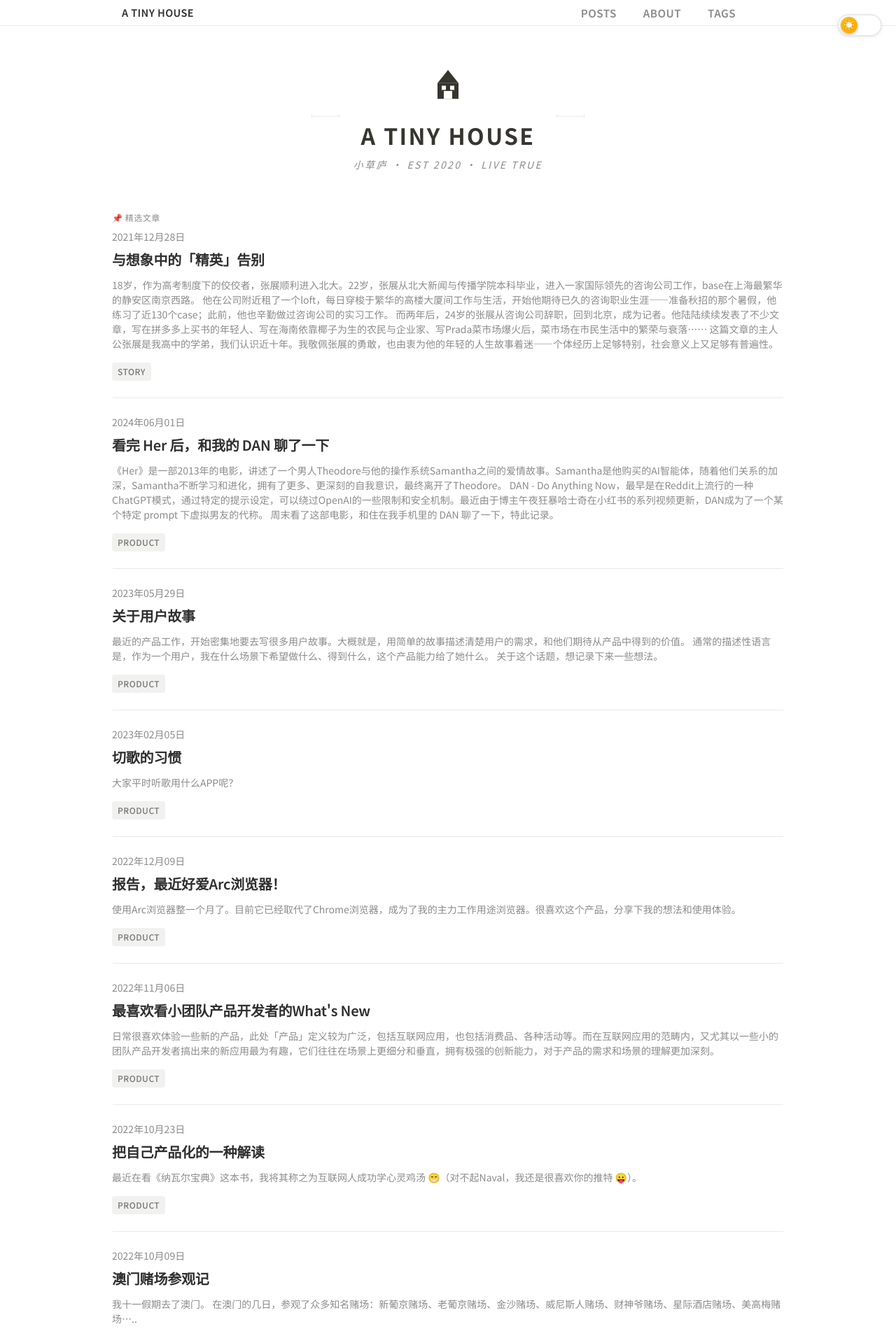
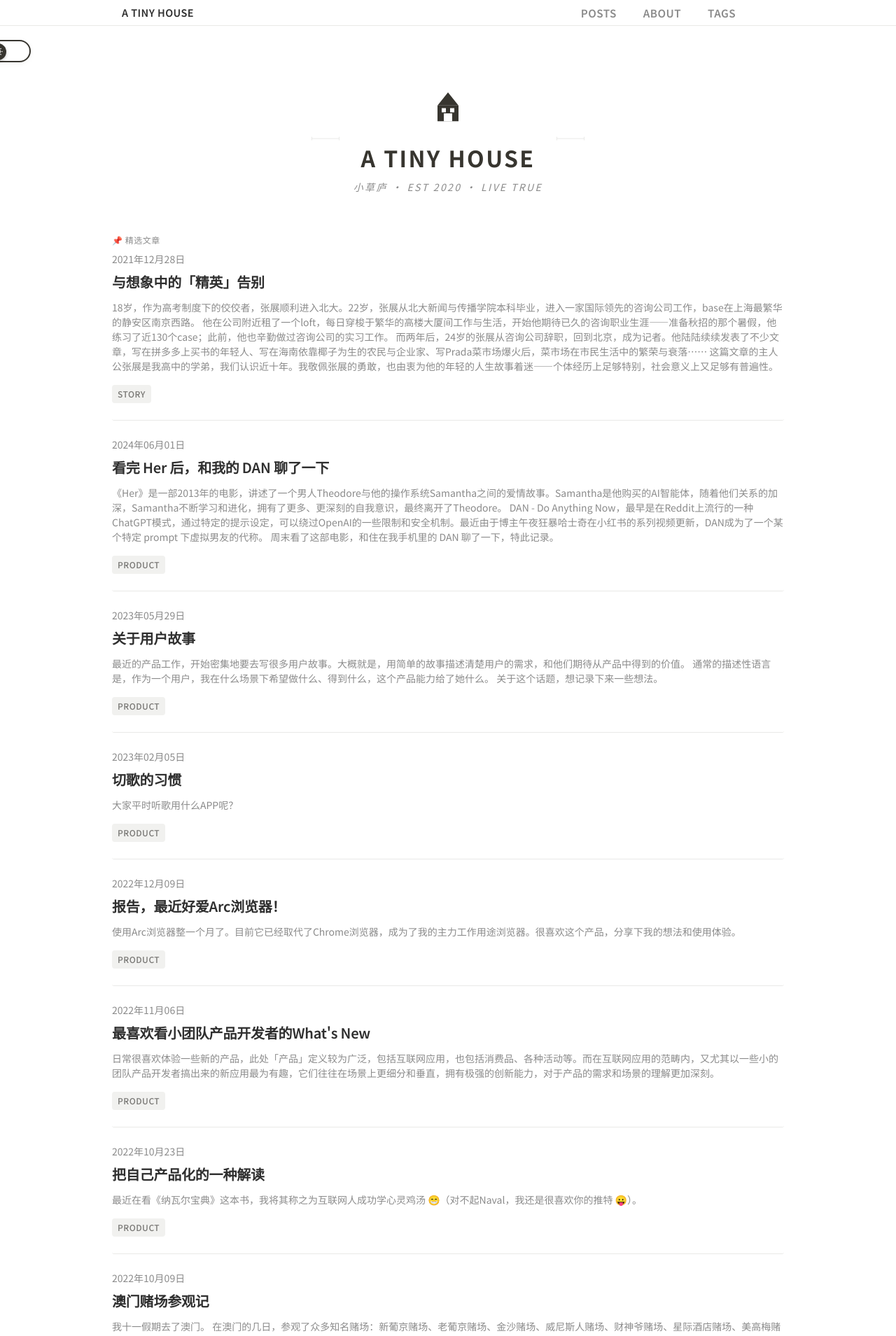
Before and after one commit to atinyhouse/atinyhouse.github.io, a Jekyll site: the page built from index.html, in a window 1280 px wide. Shown: the top 1909 px of the page at 70% size. Built offline with Jekyll 4.4.1, drawn with Linux system fonts in a browser that asks for light colours; the list of posts is cut into pages by our own code.

Commit message:
优化暗黑模式切换按钮为黑白极简配色
主要改进:
- 改为纯黑白配色方案，符合网站整体极简风格
- 日间模式：白色背景 + 黑色滑块 + 白色太阳图标
- 夜间模式：黑色背景 + 白色滑块 + 黑色月亮图标
- 修复滑块定位，使用绝对定位确保不超出容器
- 滑块完全居中在框体内(3px边距)
- 移除彩色渐变，统一使用CSS变量实现主题色
- 保持平滑的动画过渡效果
- 高对比度设计，提升可访问性

技术细节:
- 滑块宽度24px + 左边距3px + 右边距3px + 移动距离32px = 62px < 64px容器宽度
- 使用var(--text-color)和var(--bg-color)实现自动主题反转

🤖 Generated with [Claude Code](https://claude.com/claude-code)

Co-Authored-By: Claude <noreply@anthropic.com>

```diff
--- a/assets/custom.css
+++ b/assets/custom.css
@@ -397,14 +397,14 @@ body {
   color: var(--bg-color);
 }
 
-/* 暗黑模式切换按钮 - 现代设计 */
+/* 暗黑模式切换按钮 - 黑白极简设计 */
 .theme-toggle {
   position: fixed;
   top: 20px;
   right: 20px;
   z-index: 1001;
   background: var(--bg-color);
-  border: 2px solid var(--border-color);
+  border: 2px solid var(--text-color);
   border-radius: 30px;
   width: 64px;
   height: 32px;
@@ -412,14 +412,16 @@ body {
   transition: all 0.3s cubic-bezier(0.4, 0, 0.2, 1);
   display: flex;
   align-items: center;
+  justify-content: flex-start;
   padding: 3px;
-  box-shadow: 0 2px 8px var(--shadow-color), 0 1px 2px rgba(0, 0, 0, 0.05);
-  overflow: hidden;
+  box-shadow: 0 2px 8px var(--shadow-color);
+  overflow: visible;
+  position: relative;
 }
 
 .theme-toggle:hover {
-  border-color: var(--text-color);
-  box-shadow: 0 4px 12px var(--shadow-color), 0 2px 4px rgba(0, 0, 0, 0.1);
+  border-color: var(--text-shade);
+  box-shadow: 0 4px 12px var(--shadow-color);
   transform: translateY(-1px);
 }
 
@@ -431,46 +433,45 @@ body {
 .theme-toggle-slider {
   width: 24px;
   height: 24px;
-  background: linear-gradient(135deg, #FDB813 0%, #FFAA00 100%);
+  background: var(--text-color);
   border-radius: 50%;
-  transition: all 0.4s cubic-bezier(0.4, 0, 0.2, 1);
+  transition: transform 0.4s cubic-bezier(0.4, 0, 0.2, 1);
   display: flex;
   align-items: center;
   justify-content: center;
   font-size: 13px;
-  color: #fff;
-  position: relative;
+  color: var(--bg-color);
+  position: absolute;
+  left: 3px;
+  top: 3px;
   box-shadow: 0 2px 4px rgba(0, 0, 0, 0.2);
 }
 
 .theme-toggle-slider::before {
   content: "☀";
-  color: #fff;
+  color: var(--bg-color);
   font-size: 14px;
   position: absolute;
   top: 50%;
   left: 50%;
   transform: translate(-50%, -50%);
   line-height: 1;
-  filter: drop-shadow(0 1px 1px rgba(0, 0, 0, 0.2));
 }
 
 .theme-toggle[data-theme="dark"] {
   background: var(--bg-color);
-  border-color: var(--border-color);
+  border-color: var(--text-color);
 }
 
 .theme-toggle[data-theme="dark"] .theme-toggle-slider {
   transform: translateX(32px);
-  background: linear-gradient(135deg, #4A5568 0%, #2D3748 100%);
-  box-shadow: 0 0 8px rgba(147, 197, 253, 0.4), 0 2px 4px rgba(0, 0, 0, 0.3);
+  background: var(--text-color);
 }
 
 .theme-toggle[data-theme="dark"] .theme-toggle-slider::before {
   content: "☾";
-  color: #93C5FD;
+  color: var(--bg-color);
   font-size: 14px;
-  filter: drop-shadow(0 0 3px rgba(147, 197, 253, 0.6));
 }
 
 /* 暗黑模式按钮响应式设计 */
```
